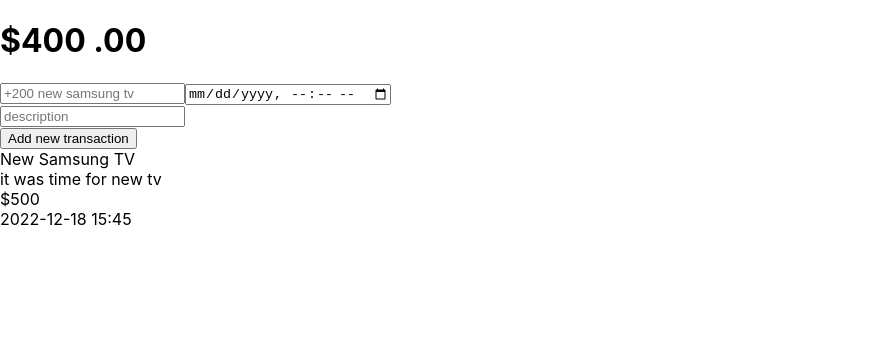
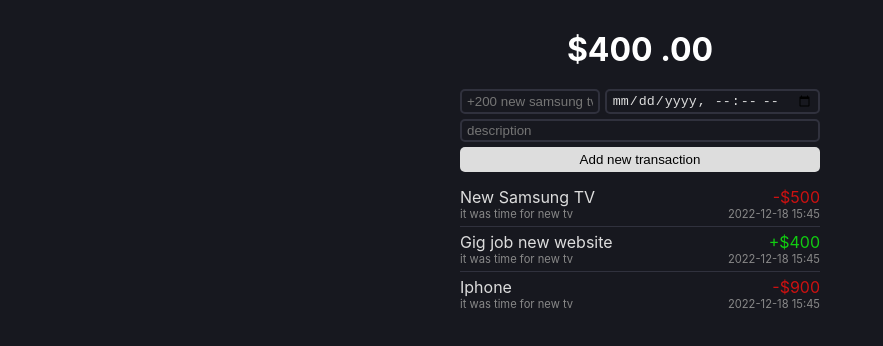
Before and after one commit to kongyutay/mern-money-tracker-app, a React (Create React App) app: page / in a window 1280 px wide. Shown: the top 346 px of the page, without its empty margins (0-883 px from the left). Built offline with nearby package versions, Linux system fonts and the light colour scheme.

Commit message:
done css

```diff
--- a/src/App.css
+++ b/src/App.css
@@ -1,38 +1,92 @@
-.App {
-  text-align: center;
+* {
+  box-sizing: border-box;
 }
 
-.App-logo {
-  height: 40vmin;
-  pointer-events: none;
+body {
+  background-color: #17181F;
+  color: #ddd;
 }
 
-@media (prefers-reduced-motion: no-preference) {
-  .App-logo {
-    animation: App-logo-spin infinite 20s linear;
-  }
+main {
+  max-width: 360px;
+  margin: 30px auto;
 }
 
-.App-header {
-  background-color: #282c34;
-  min-height: 100vh;
-  display: flex;
-  flex-direction: column;
-  align-items: center;
-  justify-content: center;
-  font-size: calc(10px + 2vmin);
+h1 {
+  text-align: center;
   color: white;
+  margin: 0;
 }
 
-.App-link {
-  color: #61dafb;
+form {
+  margin-top: 20px;
 }
 
-@keyframes App-logo-spin {
-  from {
-    transform: rotate(0deg);
-  }
-  to {
-    transform: rotate(360deg);
-  }
+form input {
+  width: 100%;
+  background-color: transparent;
+  color: #ddd;
+  border: 2px solid #30313d;
+  padding: 2px 5px;
+  border-radius: 5px;
 }
+
+form input[type="datatime-local"] {
+  color: #777;
+}
+
+form div.basic {
+  display: flex;
+  gap: 5px;
+  margin-bottom: 5px;
+}
+
+form button {
+  width: 100%;
+  margin-top: 5px;
+  border: 0;
+  border-radius: 5px;
+  padding: 5px;
+  background-color: #ddd;
+}
+
+div.transactions {
+  margin-top: 10px;
+}
+
+div.transaction {
+  display: flex;
+  justify-content: space-between;
+  padding: 5px 0;
+  border-top: 1px solid #30313d;
+}
+
+div.transaction:first-child {
+  border-top: 0;
+}
+
+div.transaction div.name {
+  font-size: 1rem;
+}
+
+div.transaction div.description {
+  font-size: 0.7rem;
+  color: #888;
+}
+
+div.right {
+  text-align: right;
+}
+
+div.price.green {
+  color: #1c1;
+}
+
+div.price.red {
+   color: #c11;
+}
+
+div.transaction div.datetime {
+  font-size: .7rem;
+  color: #888;
+}
--- a/src/App.js
+++ b/src/App.js
@@ -22,7 +22,27 @@ function App() {
             <div className="description">it was time for new tv</div>
           </div>
           <div className="right">
-            <div className="price">$500</div>
+            <div className="price red">-$500</div>
+            <div className="datetime">2022-12-18 15:45</div>
+          </div>
+        </div>
+        <div className="transaction">
+          <div className="left">
+            <div className="name">Gig job new website</div>
+            <div className="description">it was time for new tv</div>
+          </div>
+          <div className="right">
+            <div className="price green">+$400</div>
+            <div className="datetime">2022-12-18 15:45</div>
+          </div>
+        </div>
+        <div className="transaction">
+          <div className="left">
+            <div className="name">Iphone</div>
+            <div className="description">it was time for new tv</div>
+          </div>
+          <div className="right">
+            <div className="price red">-$900</div>
             <div className="datetime">2022-12-18 15:45</div>
           </div>
         </div>
```
